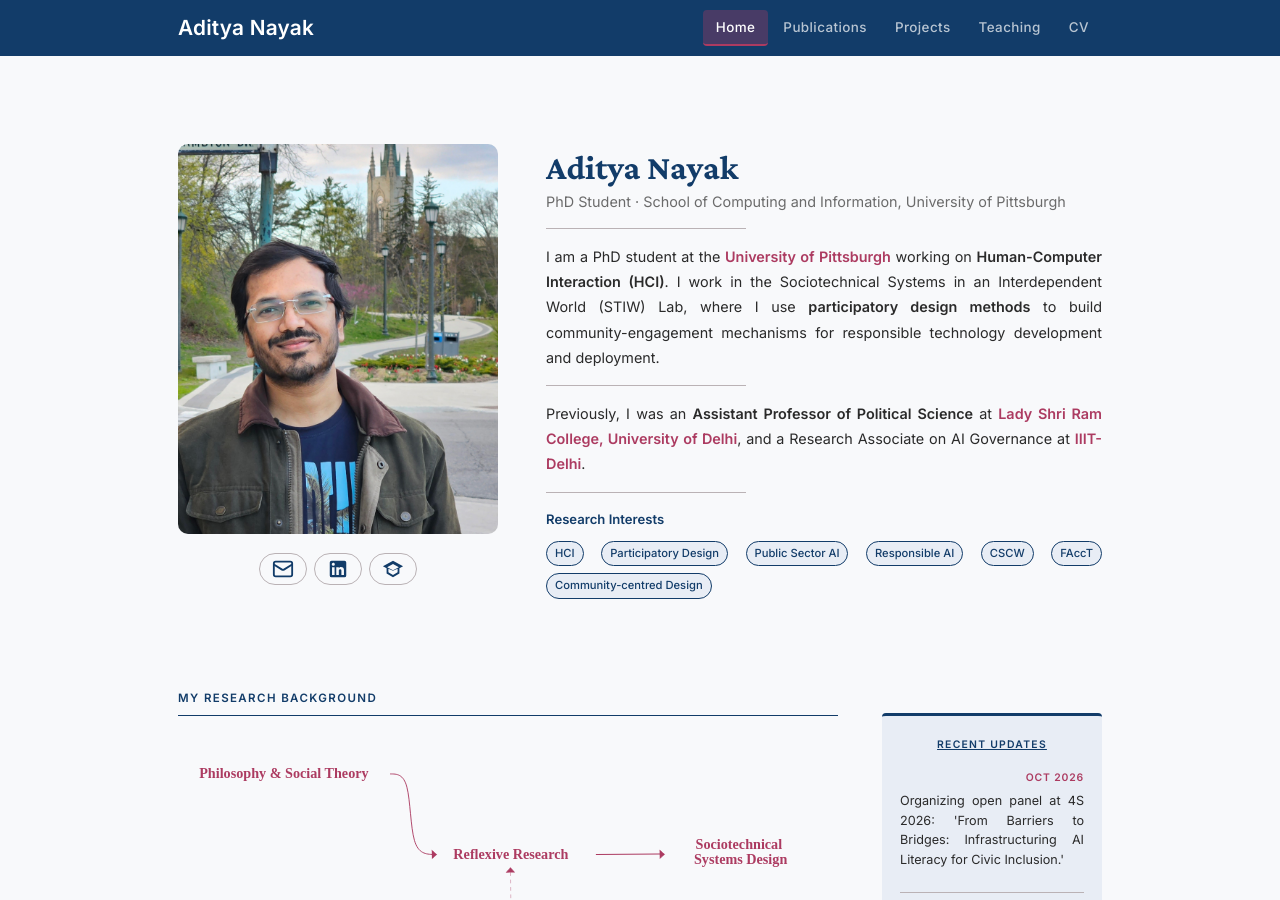
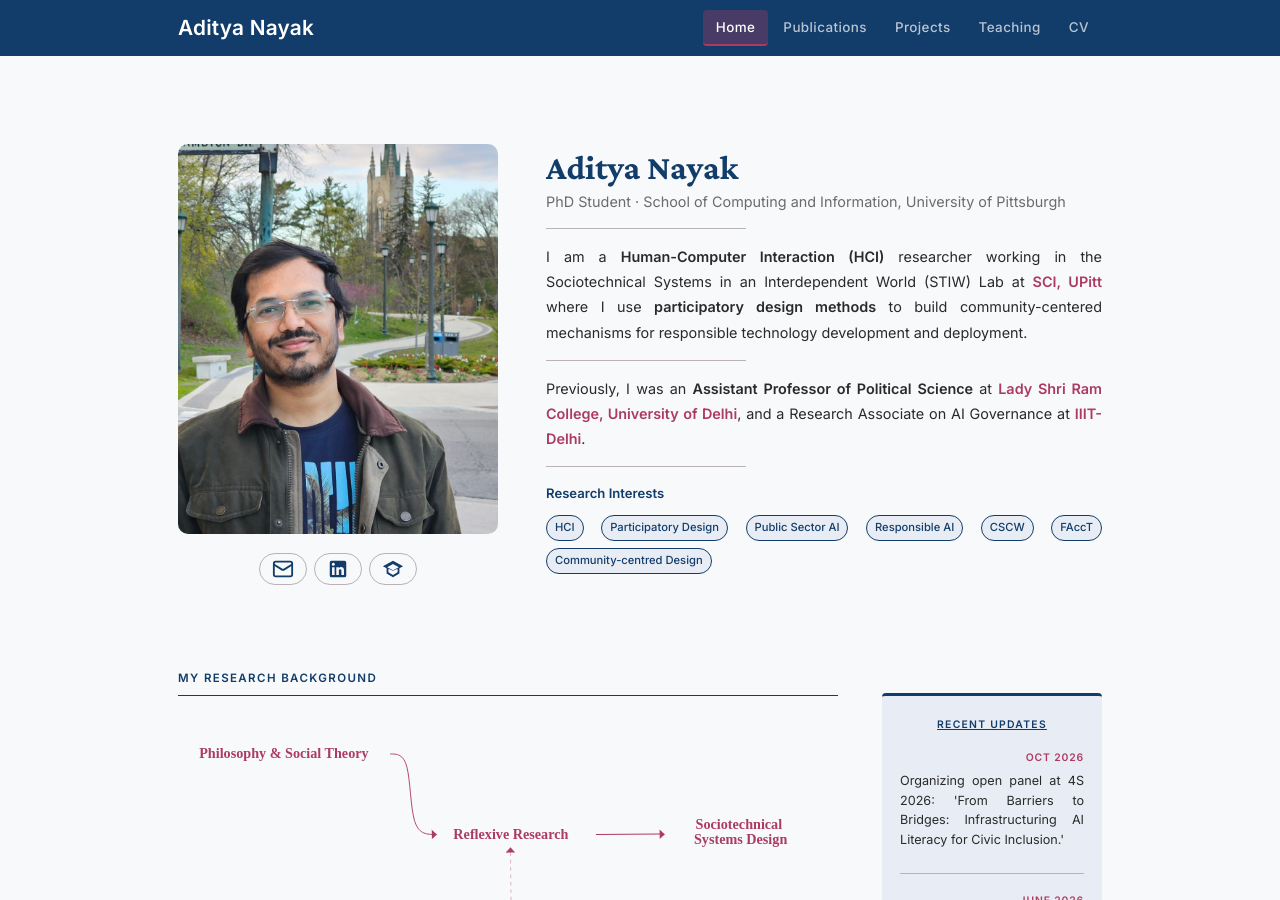
Before and after one commit to adityanayak-info/adityanayak-info.github.io, a Jekyll site: the page built from index.md, in a window 1280 px wide and 900 px high. Built offline with Jekyll 4.4.1, drawn with Linux system fonts in a browser that asks for light colours.

Commit message:
Update default.html

```diff
--- a/_layouts/default.html
+++ b/_layouts/default.html
@@ -116,7 +116,7 @@
 
             <hr class="profile-rule">
 
-            <p>I am a PhD student at the <a class="inst-link" href="https://www.sci.pitt.edu" target="_blank">University of Pittsburgh</a> working on <strong>Human-Computer Interaction (HCI)</strong>. I work in the Sociotechnical Systems in an Interdependent World (STIW) Lab, where I use <strong>participatory design methods</strong> to build community-engagement mechanisms for responsible technology development and deployment.</p>
+            <p>I am a <strong>Human-Computer Interaction (HCI)</strong> researcher working in the Sociotechnical Systems in an Interdependent World (STIW) Lab at <a class="inst-link" href="https://www.sci.pitt.edu" target="_blank">SCI, UPitt</a> where I use <strong>participatory design methods</strong> to build community-centered mechanisms for responsible technology development and deployment.</p>
 
             <hr class="profile-rule">
 
```
